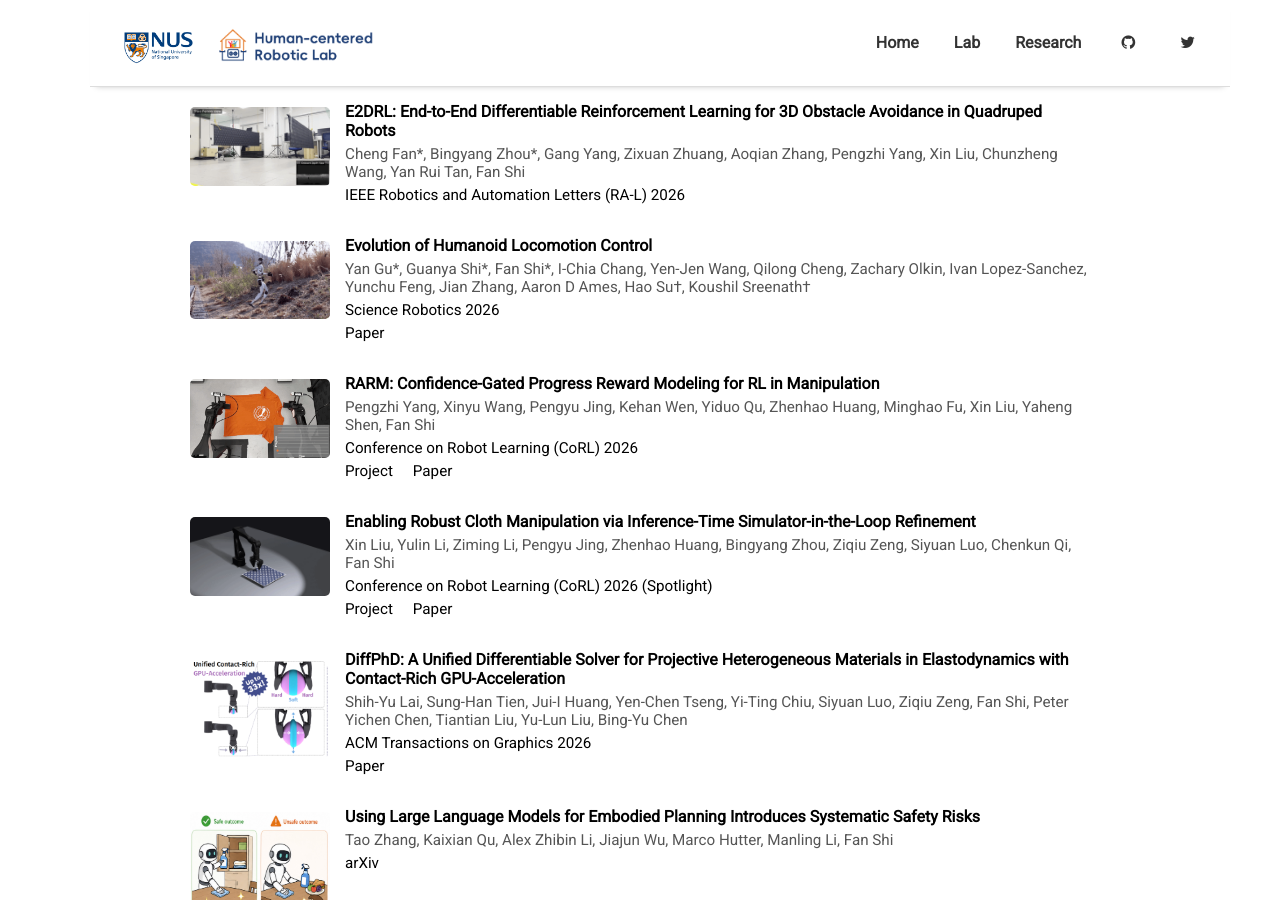
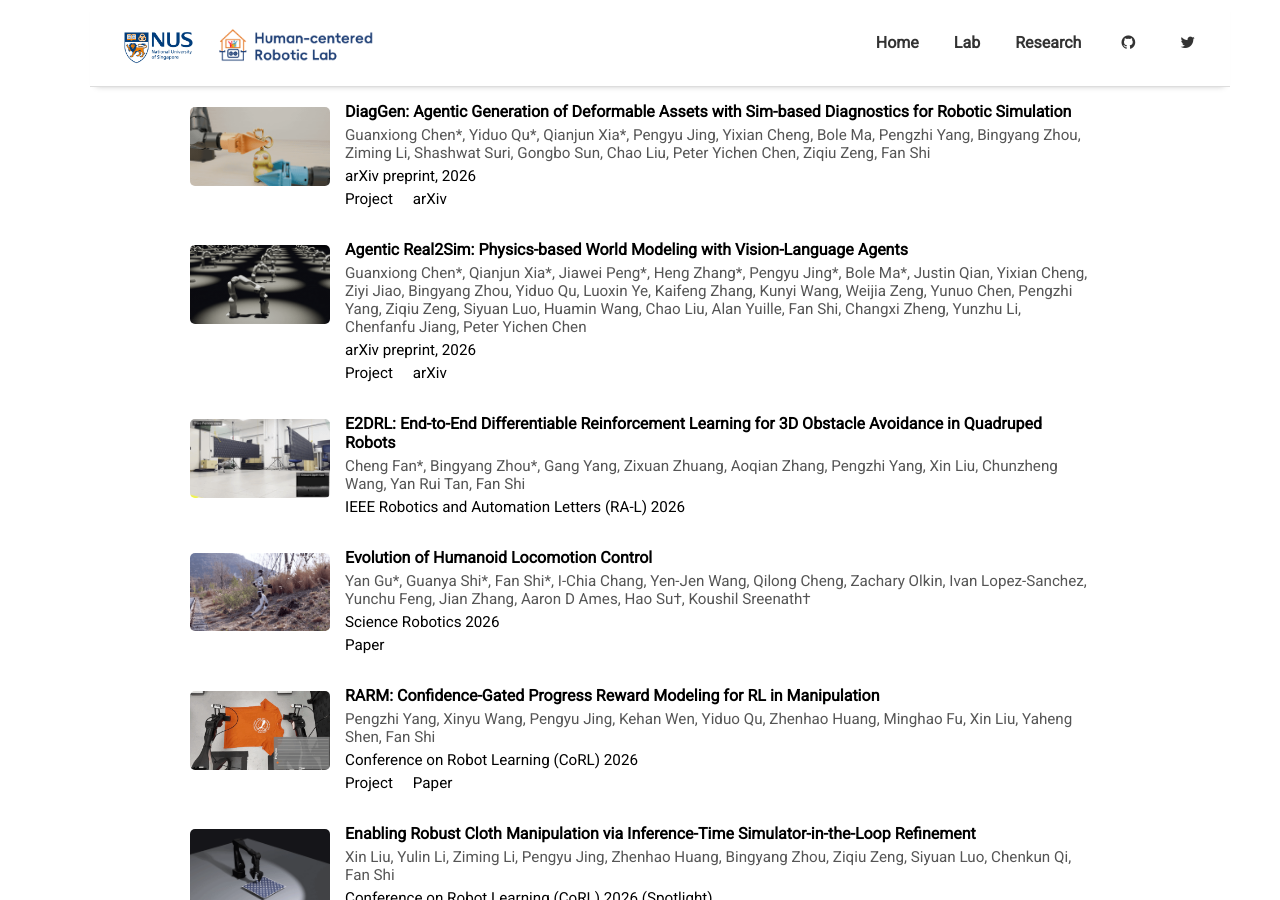
Before and after one commit to NUS-HcRL/nus-hcrl.github.io, a Jekyll site: the page built from pages/research.md, in a window 1280 px wide and 900 px high. Built offline with Jekyll 4.4.1, drawn with Linux system fonts in a browser that asks for light colours; nearby versions of some CDN libraries.

Commit message:
Add Agentic Real2Sim and DiagGen publications

```diff
--- a/pages/research.md
+++ b/pages/research.md
@@ -4,6 +4,34 @@ permalink: /research
 ---
 
 
+<div class="publication-card">
+        <div class="publication-image-container">
+            <img src="/assets/research_img/diaggen.gif" alt="DiagGen deformable asset generation preview" class="publication-image">
+        </div>
+        <div class="publication-info">
+            <div class="publication-title">DiagGen: Agentic Generation of Deformable Assets with Sim-based Diagnostics for Robotic Simulation</div>
+            <div class="publication-authors">Guanxiong Chen*, Yiduo Qu*, Qianjun Xia*, Pengyu Jing, Yixian Cheng, Bole Ma, Pengzhi Yang, Bingyang Zhou, Ziming Li, Shashwat Suri, Gongbo Sun, Chao Liu, Peter Yichen Chen, Ziqiu Zeng, Fan Shi</div>
+            <div class="publication-venue">arXiv preprint, 2026</div>
+            <div class="publication-links">
+                <a href="https://diaggen.github.io/" class="publication-link">Project</a>
+                <a href="https://arxiv.org/abs/2609.23103" class="publication-link">arXiv</a>
+            </div>
+        </div>
+    </div>
+<div class="publication-card">
+        <div class="publication-image-container">
+            <img src="/assets/research_img/agentic-real2sim.gif" alt="Agentic Real2Sim simulated robot-object interaction preview" class="publication-image">
+        </div>
+        <div class="publication-info">
+            <div class="publication-title">Agentic Real2Sim: Physics-based World Modeling with Vision-Language Agents</div>
+            <div class="publication-authors">Guanxiong Chen*, Qianjun Xia*, Jiawei Peng*, Heng Zhang*, Pengyu Jing*, Bole Ma*, Justin Qian, Yixian Cheng, Ziyi Jiao, Bingyang Zhou, Yiduo Qu, Luoxin Ye, Kaifeng Zhang, Kunyi Wang, Weijia Zeng, Yunuo Chen, Pengzhi Yang, Ziqiu Zeng, Siyuan Luo, Huamin Wang, Chao Liu, Alan Yuille, Fan Shi, Changxi Zheng, Yunzhu Li, Chenfanfu Jiang, Peter Yichen Chen</div>
+            <div class="publication-venue">arXiv preprint, 2026</div>
+            <div class="publication-links">
+                <a href="https://agentic-real2sim.github.io/" class="publication-link">Project</a>
+                <a href="https://arxiv.org/abs/2607.19190" class="publication-link">arXiv</a>
+            </div>
+        </div>
+    </div>
 <div class="publication-card">
         <div class="publication-image-container">
             <img src="/assets/research_img/ral26-E2DRL.gif" alt="Publication Image" class="publication-image">
```
Also changed, not shown: assets/research_img/agentic-real2sim.gif (added), assets/research_img/diaggen.gif (added).
